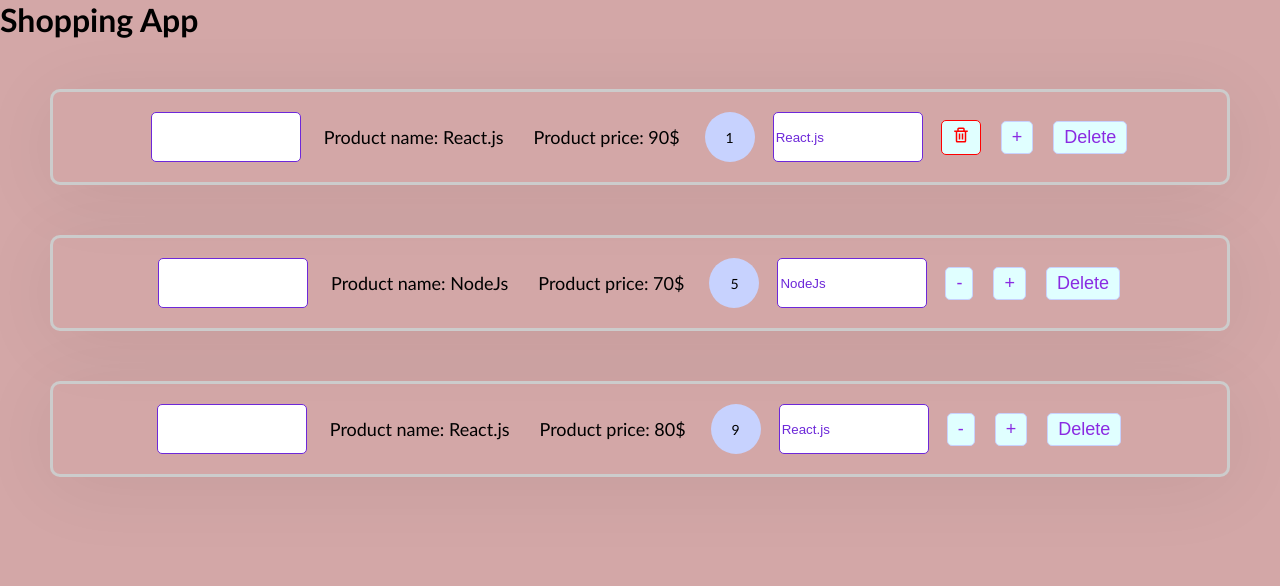
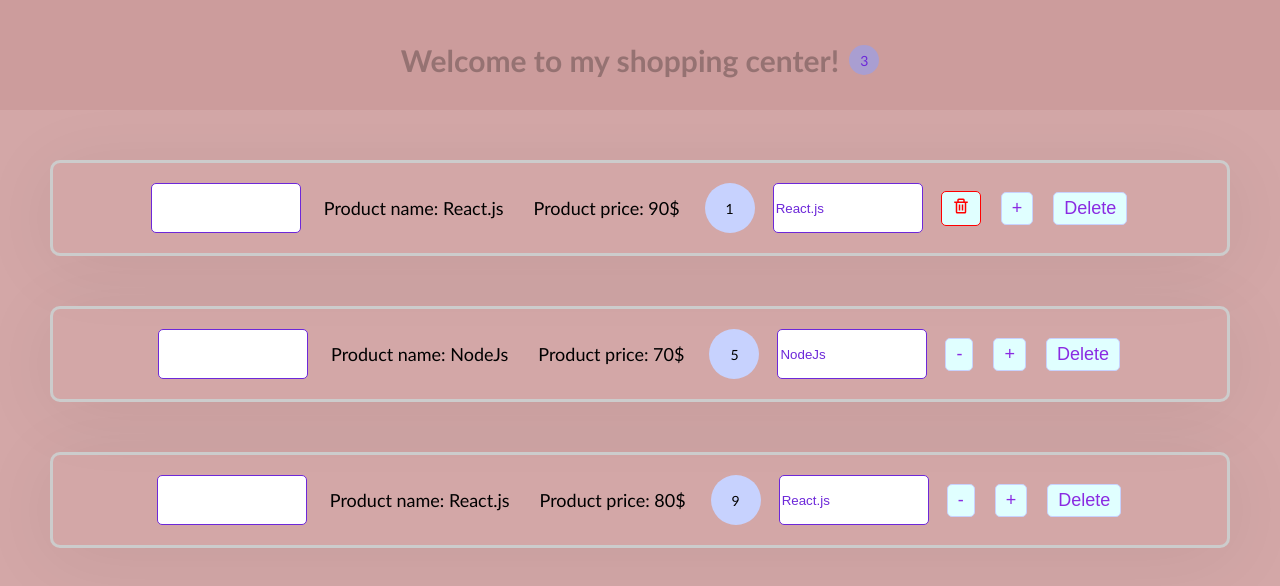
Before and after one commit to Mehrnaz-hmt/React-js-saaheb, a React (Create React App) app: page / in a window 1280 px wide. Shown: the top 586 px of the page. Built offline with nearby package versions, Linux system fonts and the light colour scheme.

Commit message:
1-33-lifting state up

```diff
--- a/src/App.js
+++ b/src/App.js
@@ -1,90 +1,66 @@
 // import { useState } from "react";
 import React, { Component } from "react";
 import ProductList from "./Components/ProductList/ProductList";
-
+import Navbar from "./Components/Navbar/Navbar";
 export class App extends Component {
   state = {
-    count: 0,
+    products: [
+      { title: "React.js", price: "90$", id: 1, quantity: 1 },
+      { title: "NodeJs", price: "70$", id: 2, quantity: 5 },
+      { title: "React.js", price: "80$", id: 3, quantity: 9 },
+    ],
   };
 
+  removeHandler = (id) => {
+    // console.log(`clicked ${id}`);
+    const filteredProduct = this.state.products.filter((p) => p.id !== id);
+
+    this.setState({ products: filteredProduct });
+  };
+
+  incrementHandler = (id) => {
+    // console.log("first",id);
+    const products = [...this.state.products];
+    const selectedItem = products.find((p) => p.id === id);
+    selectedItem.quantity++;
+    this.setState({ products });
+  };
+
+  changeHandlere = (event, id) => {
+    const products = [...this.state.products];
+    const selectedItem = products.find((p) => p.id === id);
+    selectedItem.title = event.target.value;
+    this.setState({ products: products });
+    // console.log(products)
+    // console.log(event.target.value, id);
+  };
+
+  decrementHandler = (id) => {
+    const products = [...this.state.products];
+    const selectedItem = products.find((p) => p.id === id);
+    selectedItem.quantity--;
+    if (selectedItem.quantity <= 0) {
+      const filteredProduct = this.state.products.filter((p) => p.id !== id);
+
+      this.setState({ products: filteredProduct });
+    } else {
+      this.setState({ products });
+    }
+  };
 
   render() {
     return (
       <div className="container" id="title">
-        <h1>Shopping App</h1>
-        <ProductList />
-        {/* <button
-          onClick={() => this.clickHandler({ id: 2 })}
-          className="product"
-        >
-          counter : {this.state.count}
-        </button> */}
+        <Navbar totalItems={this.state.products.filter((p) => p.quantity > 0).length} />
+        <ProductList
+          products={this.state.products}
+          onRemove={this.removeHandler}
+          onIncrement={this.incrementHandler}
+          onChange={this.changeHandlere}
+          onDecrement={this.decrementHandler}
+        />
       </div>
     );
   }
 }
 export default App;
-
-
-// clickHandler = (newTitle) => {
-  // this.setState({
-  //   products: [
-  //     { title: "React.js", price: "140$" },
-  //     { title: newTitle, price: "170$" },
-  //     { title: "React.js", price: "180$" },
-  //   ],
-  // });
-// };
-
-// countHandler = (id) => {
-//   console.log("count clicked!", id);
-//   this.setState({ count: this.state.count + 1 });
-// };
-
-
-// <button
-// onClick={() => this.clickHandler({ id: 2 })}
-// className="product"
-// >
-// counter : {this.state.count}
-// </button>
-
-// const App = () => {
-//   const [products, setProducts] = useState([
-//     { title: "React.js", price: "140$" },
-//     { title: "NodeJs", price: "170$" },
-//     { title: "React.js", price: "180$" },
-//   ]);
-
-//   const clickHandler = () => {
-//     setProducts([
-//       { title: "React.js", price: "240$" },
-//       { title: "NodeJs", price: "270$" },
-//       { title: "React.js", price: "280$" },
-//     ]);
-//   };
-
-//   return (
-//     <div className="container" id="title">
-//       <h1>Shopping App</h1>
-//       {products.map((product) => {
-//         return <Products name={product.title} price={product.price} />;
-//       })}
-//       <button onClick={clickHandler}>Change prices</button>
-//     </div>
-//   );
-// };
-
-// import React from "react";
-// import Hooks from "./Components/Hooks";
-// import HookObject from "./Components/HookObject";
-
-// export default function App() {
-//   return (
-//     <div>
-//       <Products />
-//       <Hooks />
-//       <HookObject />
-//     </div>
-//   );
-// }
--- /dev/null
+++ b/src/Components/Navbar/Navbar.js
@@ -0,0 +1,11 @@
+import React from 'react'
+import style from './navbar.module.css'
+
+export default function Navbar(props) {
+  return (
+    <div className={style.navbarr}>
+      <h2>Welcome to my shopping center!</h2>
+      <span>{props.totalItems}</span>
+    </div>
+  )
+}
--- /dev/null
+++ b/src/Components/Navbar/navbar.module.css
@@ -0,0 +1,37 @@
+.navbarr {
+    width: 100%;
+    height: 110px;
+    background-color: #cc9c9c;
+    padding-top: 10px;
+    text-align: center;
+    display: flex;
+    flex-direction: column;
+    align-items: center;
+    justify-content: center;
+    font-size: large;
+    font-weight: 500;
+    color: rgb(129, 77, 179);
+    display: flex;
+    flex-direction: row;
+    justify-content:center;
+    align-items: center;
+}
+
+.navbarr h2 {
+    font-size: 30px;
+    color: rgba(0, 0, 0, 0.267);
+}
+
+.navbarr span {
+    display: inline-block;
+    width: 30px;
+    height: 30px;
+    font-size: 14px;
+    background-color: #a99ed1;
+    color: #6d29d9;
+    border-radius: 50%;
+    display: flex;
+    justify-content: center;
+    align-items: center;
+    margin-left: 10px;
+}
--- a/src/Components/ProductList/ProductList.js
+++ b/src/Components/ProductList/ProductList.js
@@ -4,62 +4,18 @@ import Product from "../Product/Product";
 import style from "./productList-module.css";
 
 export default class ProductList extends Component {
-  state = {
-    products: [
-      { title: "React.js", price: "90$", id: 1, quantity: 1 },
-      { title: "NodeJs", price: "70$", id: 2, quantity: 5 },
-      { title: "React.js", price: "80$", id: 3, quantity: 9 },
-    ],
-  };
-
-  removeHandler = (id) => {
-    // console.log(`clicked ${id}`);
-    const filteredProduct = this.state.products.filter((p) => p.id !== id);
-
-    this.setState({ products: filteredProduct });
-  };
-
-  incrementHandler = (id) => {
-    // console.log("first",id);
-    const products = [...this.state.products];
-    const selectedItem = products.find((p) => p.id === id);
-    selectedItem.quantity++;
-    this.setState({ products });
-  };
-
-  changeHandlere = (event, id) => {
-    const products = [...this.state.products];
-    const selectedItem = products.find((p) => p.id === id);
-    selectedItem.title = event.target.value;
-    this.setState({ products: products });
-    // console.log(products)
-    // console.log(event.target.value, id);
-  };
-
-  decrementHandler = (id) => {
-    const products = [...this.state.products];
-    const selectedItem = products.find((p) => p.id === id);
-    selectedItem.quantity--;
-    if (selectedItem.quantity <= 0) {
-      const filteredProduct = this.state.products.filter((p) => p.id !== id);
-
-      this.setState({ products: filteredProduct });
-    } else {
-      this.setState({ products });
-    }
-  };
   renderProduct = () => {
-    if (this.state.products.length === 0)
+    if (this.props.products.length === 0)
       return <div className="empty">There is no products in your cart!</div>;
-    return this.state.products.map((product, index) => {
+    return this.props.products.map((product, index) => {
       return (
         <Product
           key={index}
           product={product}
-          onDelete={() => this.removeHandler(product.id)}
-          onIncrement={() => this.incrementHandler(product.id)}
-          onChange={(e) => this.changeHandlere(e, product.id)}
-          onDecrement={() => this.decrementHandler(product.id)}
+          onDelete={() => this.props.onRemove(product.id)}
+          onIncrement={() => this.props.onIncrement(product.id)}
+          onChange={(e) => this.props.onChange(e, product.id)}
+          onDecrement={() => this.props.onDecrement(product.id)}
         />
       );
     });
@@ -73,9 +29,7 @@ export default class ProductList extends Component {
         ) : (
           <div>Welcome back!</div>
         )} */}
-        {!this.state.products.length &&
-        <div>Go to shopping!</div>
-        }
+        {!this.props.products.length && <div>Go to shopping!</div>}
         {this.renderProduct()}
       </div>
     );
```
